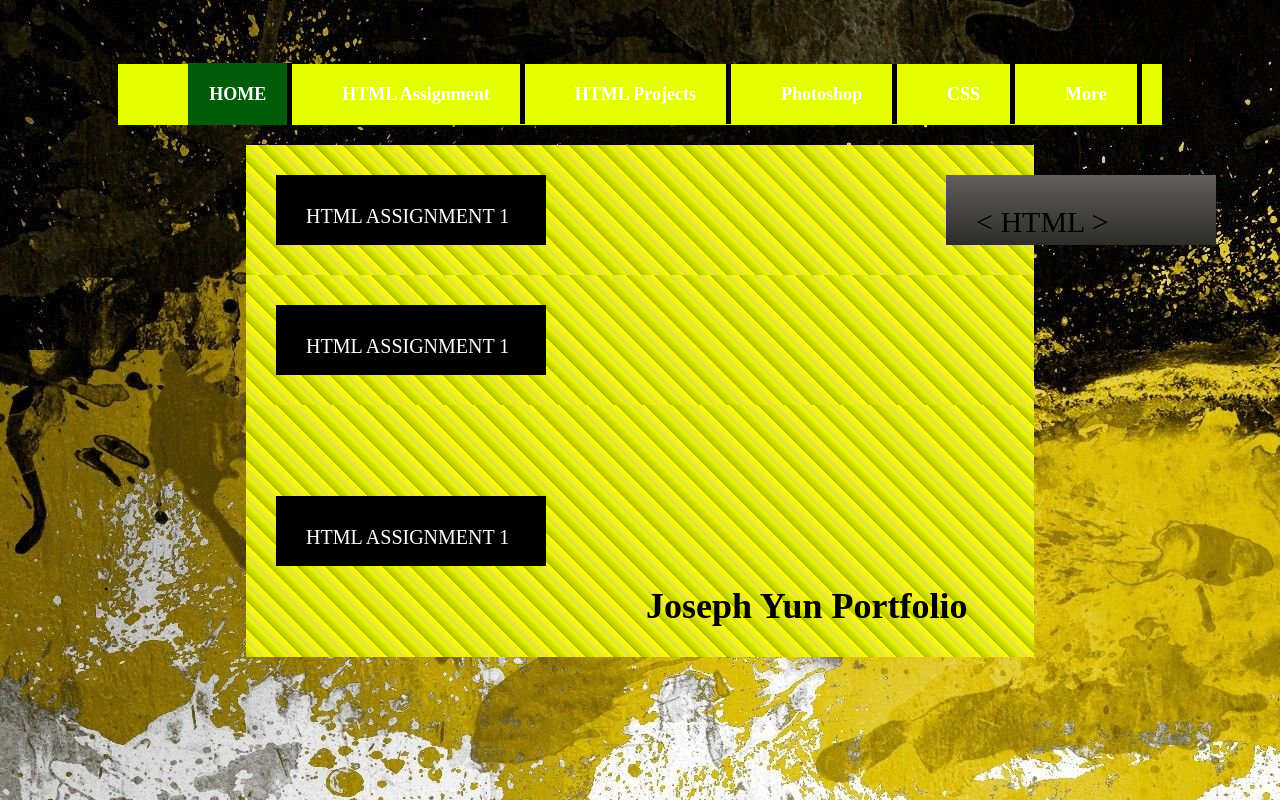
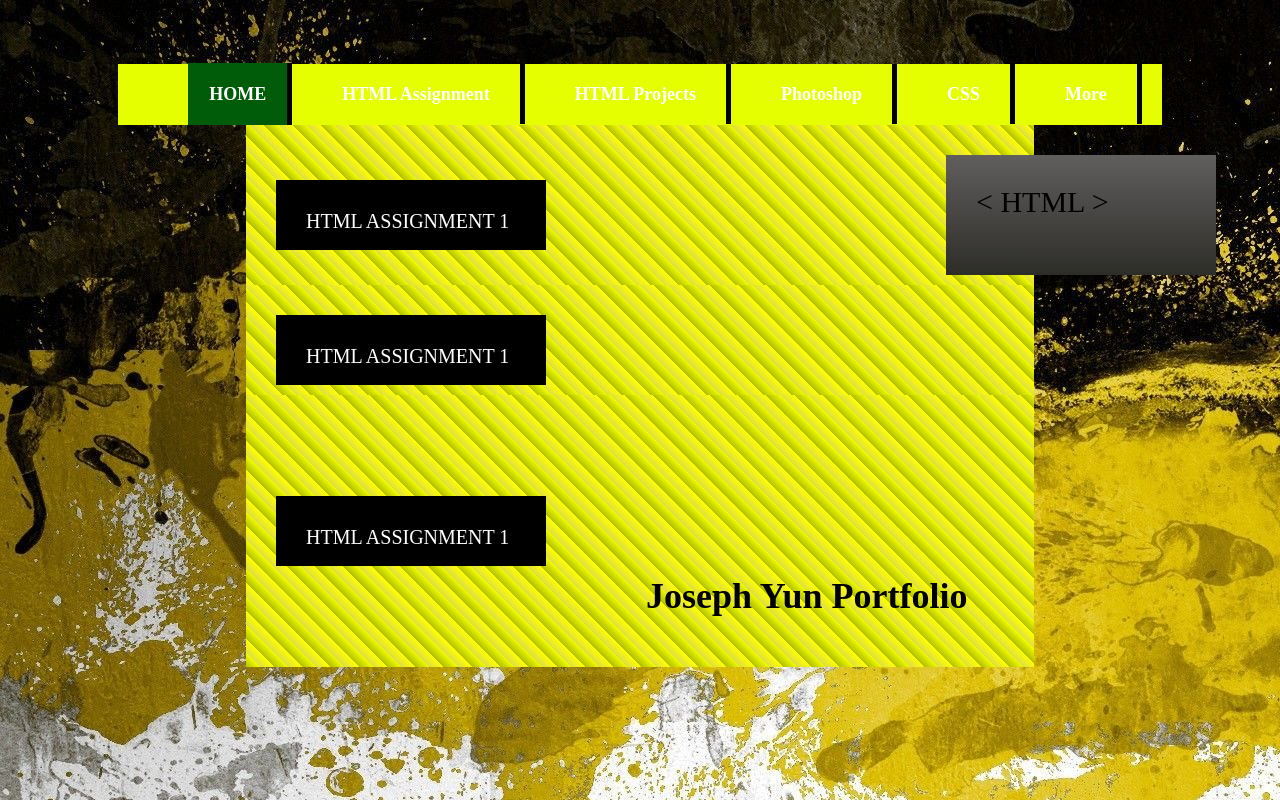
Before and after one commit to praveenmethraskar/bridgelabzreviewassignment, a plain HTML site: page index.html in a window 1280 px wide. Drawn offline with Linux system fonts and the light colour scheme.

Commit message:
Update style.css

```diff
--- a/style.css
+++ b/style.css
@@ -64,7 +64,7 @@ body{
     background-image: repeating-linear-gradient(45deg, #b0bf00 0px, #f1fc00 10px, #b19600 10px, #dede43 10px, yellow 20px);
     align-items: center;
     min-width: 300px;
-    margin: 0px 246px 0px 246px;
+    margin: -20px 246px 0px 246px;
     padding: 30px;
 }
 .para{
@@ -74,6 +74,7 @@ height: 10px;
 padding: 30px;
 font-size: 20px;
 color: #fff;
+
 }
 .para2{
 background-image: linear-gradient(rgb(97, 94, 94), rgb(45, 45, 40));
@@ -86,7 +87,7 @@ float: right;
 margin-left:400px;
 color:#000;
 font-size: 30px;
-
+height: 60px;
 }
 
 .namepara{
@@ -94,4 +95,5 @@ font-size: 30px;
     margin-left: 100px;
     font-size: 36px;
     font-weight: 900;
+    margin-bottom: 20px;
 }
```
